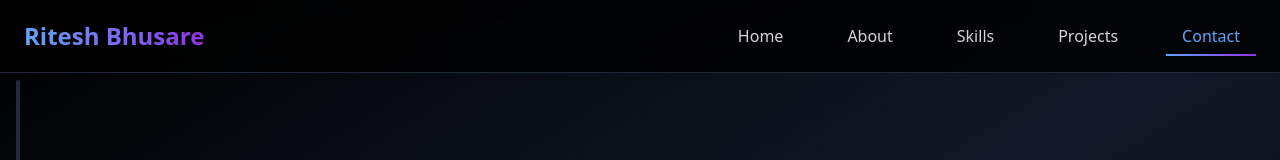
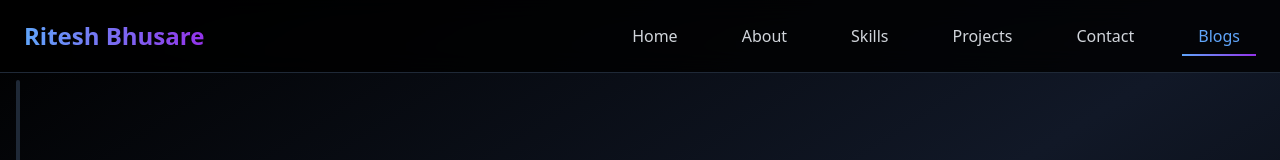
Before and after one commit to riteshbhusare/ritesh2025, a React (Vite) app: page / in a window 1280 px wide. Shown: the top 160 px of the page. Built offline with nearby package versions, Linux system fonts and the light colour scheme.

Commit message:
Add Blogs Section to Portfolio

```diff
--- a/src/App.tsx
+++ b/src/App.tsx
@@ -6,6 +6,7 @@ import About from './components/About';
 import Skills from './components/Skills';
 import Projects from './components/Projects';
 import Contact from './components/Contact';
+import Blogs from './components/Blogs';
 import Navigation from './components/Navigation';
 import ScrollProgress from './components/ScrollProgress';
 import CustomCursor from './components/CustomCursor';
@@ -80,6 +81,10 @@ function App() {
         onSectionInView={setActiveSection}
       />
 
+      <Blogs
+        id="blogs"
+        onSectionInView={setActiveSection}
+      />
       {/* Floating Action Button */}
       <motion.button
         initial={{ opacity: 0, scale: 0 }}
--- /dev/null
+++ b/src/components/Blogs.tsx
@@ -0,0 +1,142 @@
+import React, { useEffect } from 'react';
+import { motion } from 'framer-motion';
+import { useInView } from 'react-intersection-observer';
+import { ExternalLink, Clock, Calendar } from 'lucide-react';
+
+interface BlogsProps {
+  id: string;
+  onSectionInView: (section: string) => void;
+}
+
+const Blogs: React.FC<BlogsProps> = ({ id, onSectionInView }) => {
+  const { ref, inView } = useInView({
+    threshold: 0.3,
+    triggerOnce: false
+  });
+
+  useEffect(() => {
+    if (inView) {
+      onSectionInView(id);
+    }
+  }, [inView, id, onSectionInView]);
+
+  const blogs = [
+    {
+      title: "Why Companies Use Kubernetes",
+      description: "Explore how Kubernetes revolutionizes container orchestration and why enterprises are adopting it for scalable, resilient applications.",
+      category: "DevOps",
+      date: "Dec 15, 2024",
+      readTime: "5 min read",
+      url: "https://riteshbhusare.hashnode.dev/why-companies-use-kubernetes",
+      gradient: "from-blue-500 to-cyan-500"
+    },
+    {
+      title: "Why Companies Use Linux",
+      description: "Discover the reasons behind Linux's dominance in enterprise environments and its role in modern infrastructure.",
+      category: "Linux",
+      date: "Dec 10, 2024",
+      readTime: "4 min read",
+      url: "https://riteshbhusare.hashnode.dev/why-companies-use-linux",
+      gradient: "from-green-500 to-teal-500"
+    },
+    {
+      title: "Why Companies Use Docker",
+      description: "Learn how Docker transforms application deployment and why containerization has become essential for modern development.",
+      category: "DevOps",
+      date: "Dec 5, 2024",
+      readTime: "6 min read",
+      url: "https://riteshbhusare.hashnode.dev/why-companies-use-docker",
+      gradient: "from-purple-500 to-pink-500"
+    }
+  ];
+
+  return (
+    <section
+      ref={ref}
+      id={id}
+      className="py-20 px-6 bg-gradient-to-br from-black to-gray-900"
+    >
+      <div className="container mx-auto max-w-6xl">
+        <motion.div
+          initial={{ opacity: 0, y: 50 }}
+          animate={inView ? { opacity: 1, y: 0 } : {}}
+          transition={{ duration: 0.8 }}
+          className="text-center mb-16"
+        >
+          <h2 className="text-4xl md:text-5xl font-bold bg-gradient-to-r from-blue-400 to-purple-600 bg-clip-text text-transparent mb-8">
+            Blogs
+          </h2>
+          <p className="text-xl text-gray-300 max-w-2xl mx-auto">
+            Insights and thoughts on Cloud Computing, DevOps, and modern technologies
+          </p>
+        </motion.div>
+
+        <div className="grid grid-cols-1 md:grid-cols-2 lg:grid-cols-3 gap-8">
+          {blogs.map((blog, index) => (
+            <motion.div
+              key={blog.title}
+              initial={{ opacity: 0, y: 50 }}
+              animate={inView ? { opacity: 1, y: 0 } : {}}
+              transition={{
+                duration: 0.6,
+                delay: index * 0.1,
+                ease: "easeOut"
+              }}
+              className="group relative"
+            >
+              {/* Enhanced Glow effect - brighter than Featured Projects */}
+              <div className={`absolute inset-0 bg-gradient-to-r ${blog.gradient} rounded-2xl blur-xl opacity-30 group-hover:opacity-50 transition-all duration-300`} />
+              <div className="absolute inset-0 bg-gradient-to-r from-cyan-400/20 to-purple-500/20 rounded-2xl blur-lg opacity-40 group-hover:opacity-60 transition-all duration-300" />
+
+              {/* Card */}
+              <div className="relative bg-gray-800/50 backdrop-blur-sm border border-gray-700/50 rounded-2xl p-6 hover:border-cyan-400/50 transition-all duration-300 group-hover:transform group-hover:scale-105 h-full flex flex-col">
+
+                {/* Category Badge */}
+                <div className="flex items-center justify-between mb-4">
+                  <span className={`px-3 py-1 text-xs font-semibold bg-gradient-to-r ${blog.gradient} text-white rounded-full`}>
+                    {blog.category}
+                  </span>
+                </div>
+
+                {/* Blog Title */}
+                <h3 className="text-xl font-bold text-white mb-3 group-hover:text-cyan-100 transition-colors leading-tight">
+                  {blog.title}
+                </h3>
+
+                {/* Blog Description */}
+                <p className="text-gray-300 mb-6 leading-relaxed flex-grow">
+                  {blog.description}
+                </p>
+
+                {/* Meta Information */}
+                <div className="flex items-center gap-4 mb-6 text-sm text-gray-400">
+                  <div className="flex items-center gap-1">
+                    <Calendar className="w-4 h-4" />
+                    <span>{blog.date}</span>
+                  </div>
+                  <div className="flex items-center gap-1">
+                    <Clock className="w-4 h-4" />
+                    <span>{blog.readTime}</span>
+                  </div>
+                </div>
+
+                {/* Read Article Button */}
+                <a
+                  href={blog.url}
+                  target="_blank"
+                  rel="noopener noreferrer"
+                  className="inline-flex items-center px-6 py-3 bg-gradient-to-r from-cyan-500 to-blue-600 text-white font-semibold rounded-lg hover:from-cyan-600 hover:to-blue-700 transition-all duration-300 group/btn shadow-lg hover:shadow-cyan-500/25"
+                >
+                  <span className="mr-2">Read Article</span>
+                  <ExternalLink className="w-4 h-4 group-hover/btn:scale-110 transition-transform" />
+                </a>
+              </div>
+            </motion.div>
+          ))}
+        </div>
+      </div>
+    </section>
+  );
+};
+
+export default Blogs;
--- a/src/components/Navigation.tsx
+++ b/src/components/Navigation.tsx
@@ -20,7 +20,8 @@ const Navigation: React.FC<NavigationProps> = ({
     { id: 'about', label: 'About' },
     { id: 'skills', label: 'Skills' },
     { id: 'projects', label: 'Projects' },
-    { id: 'contact', label: 'Contact' }
+    { id: 'contact', label: 'Contact' },
+    { id: 'blogs', label: 'Blogs' }
   ];
 
   return (
```
